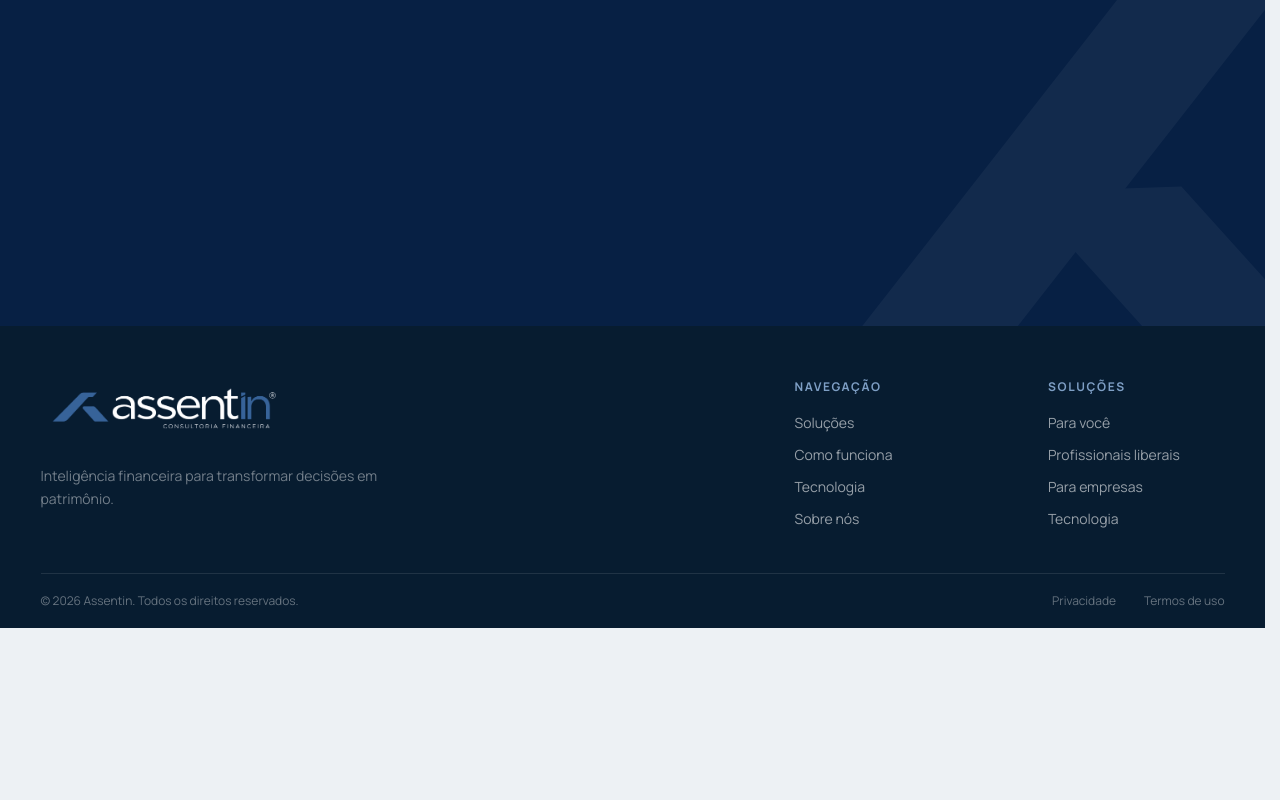
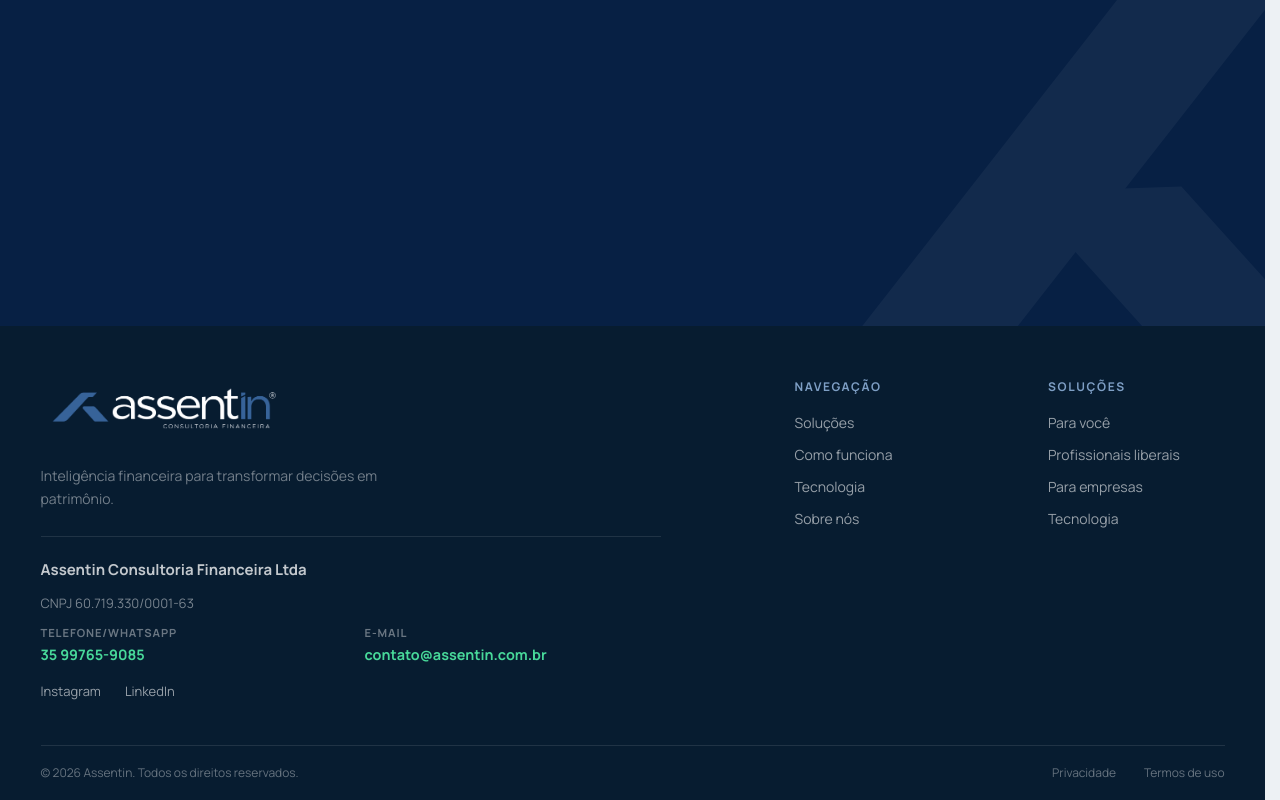
Before and after one commit to lucasmadevv/assentin, a Next.js app: page / in a window 1280 px wide. Shown: the part 7532-8332 px from the top of the page. Before the commit the page ends 8160 px from the top, so only its background shows below. Built offline with nearby package versions, Linux system fonts and the light colour scheme.

Commit message:
Add contact details and consultation options

```diff
--- a/src/app/globals.css
+++ b/src/app/globals.css
@@ -412,7 +412,15 @@ section[id] { scroll-margin-top: 82px; }
 footer { background: var(--estrategia); color: white; }
 .footer-main { padding: 48px 0 40px; display: grid; gap: 38px; }
 .footer-brand img { width: min(100%, 250px); height: auto; }
-.footer-brand p { max-width: 340px; margin: 16px 0 0; color: rgba(255, 255, 255, 0.43); font-size: 0.875rem; line-height: 1.65; }
+.footer-brand > p { max-width: 340px; margin: 16px 0 0; color: rgba(255, 255, 255, 0.43); font-size: 0.875rem; line-height: 1.65; }
+.footer-company { max-width: 620px; margin-top: 26px; padding-top: 22px; border-top: 1px solid rgba(255, 255, 255, 0.1); display: grid; gap: 10px; font-style: normal; }
+.footer-company-name { color: rgba(255, 255, 255, 0.76); font-size: 0.9375rem; font-weight: 650; line-height: 1.5; }
+.footer-company-id { color: rgba(255, 255, 255, 0.46); font-size: 0.8125rem; }
+.footer-company a { width: fit-content; max-width: 100%; display: grid; gap: 2px; }
+.footer-company a > span { color: rgba(255, 255, 255, 0.4); font-size: 0.7rem; font-weight: 700; letter-spacing: 0.08em; text-transform: uppercase; }
+.footer-company a b { color: #48d99a; font-size: 0.9rem; font-weight: 650; overflow-wrap: anywhere; transition: color 0.2s ease; }
+.footer-company a:hover b, .footer-company a:focus-visible b { color: #7aefbc; }
+.footer-socials { margin-top: 4px; display: flex; flex-wrap: wrap; gap: 10px 24px; color: rgba(255, 255, 255, 0.58); font-size: 0.8125rem; }
 .footer-links { width: 100%; max-width: 430px; display: grid; grid-template-columns: repeat(2, minmax(0, 1fr)); gap: 28px 40px; }
 .footer-links > div { min-width: 0; display: grid; align-content: start; gap: 11px; }
 .footer-links span { margin-bottom: 5px; color: #7e9fc5; font-size: 0.75rem; font-weight: 700; letter-spacing: 0.14em; text-transform: uppercase; }
@@ -497,6 +505,7 @@ footer { background: var(--estrategia); color: white; }
 
   .footer-main { padding: 42px 0 34px; gap: 32px; }
   .footer-brand img { width: min(100%, 220px); }
+  .footer-company { margin-top: 22px; padding-top: 20px; }
   .footer-links { max-width: none; grid-template-columns: minmax(0, 1fr); gap: 28px; }
   .footer-bottom div { flex-wrap: wrap; gap: 12px 22px; }
 }
@@ -529,6 +538,8 @@ footer { background: var(--estrategia); color: white; }
   .form-footer { align-items: center; flex-direction: row; justify-content: space-between; gap: 24px; }
   .form-footer p { order: initial; }
   .button-light { width: auto; }
+  .footer-company { grid-template-columns: repeat(2, minmax(0, 1fr)); gap: 12px 28px; }
+  .footer-company-name, .footer-company-id, .footer-socials { grid-column: 1 / -1; }
   .footer-bottom { align-items: center; flex-direction: row; justify-content: space-between; }
 }
 
--- a/src/app/page.tsx
+++ b/src/app/page.tsx
@@ -551,7 +551,16 @@ export default function Home() {
                 <label><span>Nome</span><input name="name" type="text" placeholder="Como podemos chamar você?" required /></label>
                 <label><span>E-mail</span><input name="email" type="email" placeholder="seu@email.com" required /></label>
               </div>
-              <label><span>Estou buscando</span><select name="profile" defaultValue="" required><option value="" disabled>Selecione uma opção</option><option>Planejamento para mim</option><option>Soluções para minha empresa</option><option>Conhecer o ecossistema Assentin</option></select></label>
+              <label>
+                <span>Estou buscando</span>
+                <select name="profile" defaultValue="" required>
+                  <option value="" disabled>Selecione uma opção</option>
+                  <option value="pessoal">Consultoria Financeira pessoal</option>
+                  <option value="familiar">Consultoria financeira familiar</option>
+                  <option value="autonomos">Consultoria financeira para autônomos</option>
+                  <option value="empresarial">Consultoria financeira empresarial</option>
+                </select>
+              </label>
               <label><span>Mensagem <small>(opcional)</small></span><textarea name="message" rows={3} placeholder="Conte um pouco sobre o seu momento." /></label>
               <div className="form-footer"><p>Ao continuar, você concorda com o uso dos dados para retorno do contato.</p><button className="button button-light" type="submit">Quero conversar <ArrowUpRight size={18} /></button></div>
             </form>
@@ -561,7 +570,26 @@ export default function Home() {
 
       <footer>
         <div className="page-shell footer-main">
-          <div className="footer-brand"><Image src="/brand/logo-transparent.png" alt="Assentin Consultoria Financeira" width={1200} height={337} /><p>Inteligência financeira para transformar decisões em patrimônio.</p></div>
+          <div className="footer-brand">
+            <Image src="/brand/logo-transparent.png" alt="Assentin Consultoria Financeira" width={1200} height={337} />
+            <p>Inteligência financeira para transformar decisões em patrimônio.</p>
+            <address className="footer-company">
+              <strong className="footer-company-name">Assentin Consultoria Financeira Ltda</strong>
+              <span className="footer-company-id">CNPJ 60.719.330/0001-63</span>
+              <a href="https://wa.me/5535997659085" target="_blank" rel="noreferrer">
+                <span>Telefone/WhatsApp</span>
+                <b>35 99765-9085</b>
+              </a>
+              <a href="mailto:contato@assentin.com.br">
+                <span>E-mail</span>
+                <b>contato@assentin.com.br</b>
+              </a>
+              <div className="footer-socials" aria-label="Redes sociais">
+                <span>Instagram</span>
+                <span>LinkedIn</span>
+              </div>
+            </address>
+          </div>
           <div className="footer-links"><div><span>Navegação</span>{navigation.map(([label, href]) => <a key={href} href={href}>{label}</a>)}</div><div><span>Soluções</span><a href="#solucoes">Para você</a><a href="#solucoes">Profissionais liberais</a><a href="#solucoes">Para empresas</a><a href="#tecnologia">Tecnologia</a></div></div>
         </div>
         <div className="page-shell footer-bottom"><span>© 2026 Assentin. Todos os direitos reservados.</span><div><a href="#">Privacidade</a><a href="#">Termos de uso</a></div></div>
```
